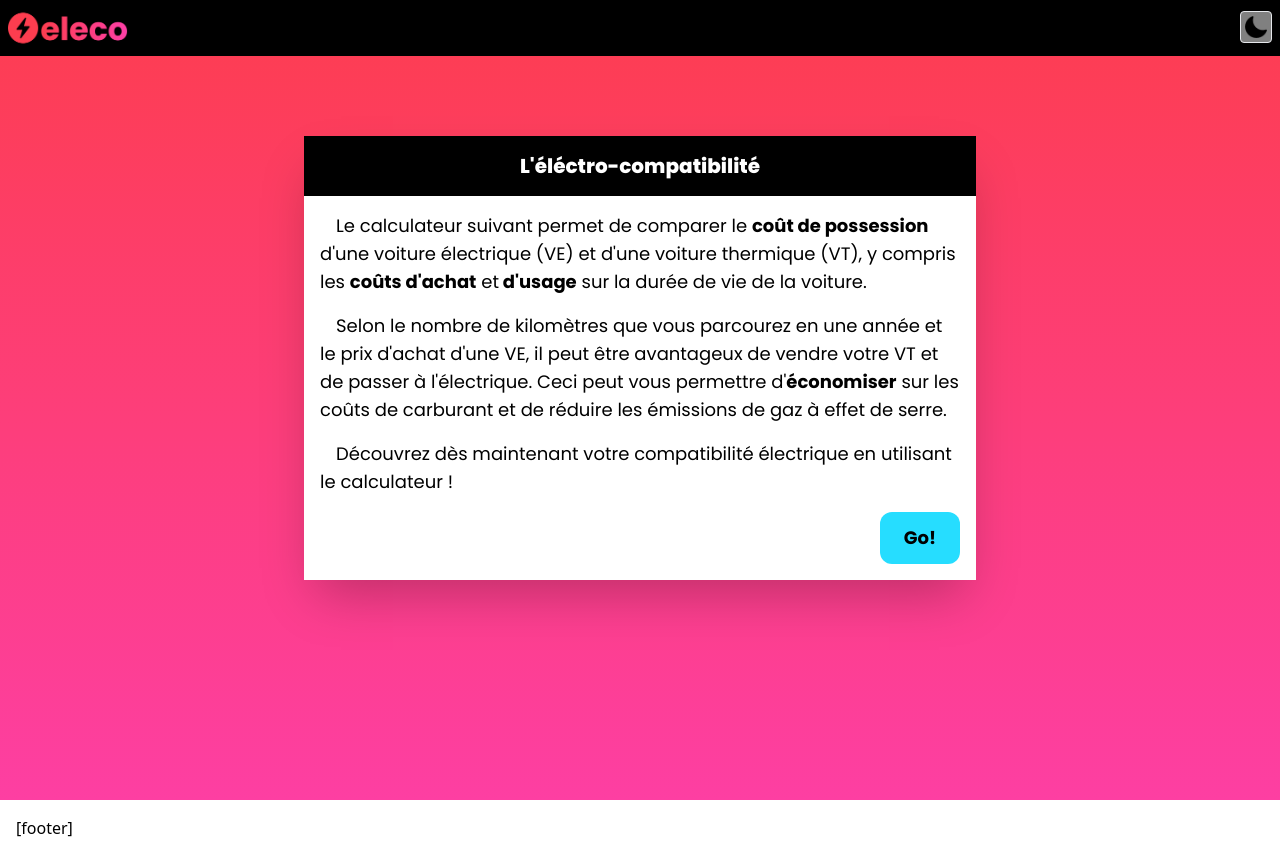
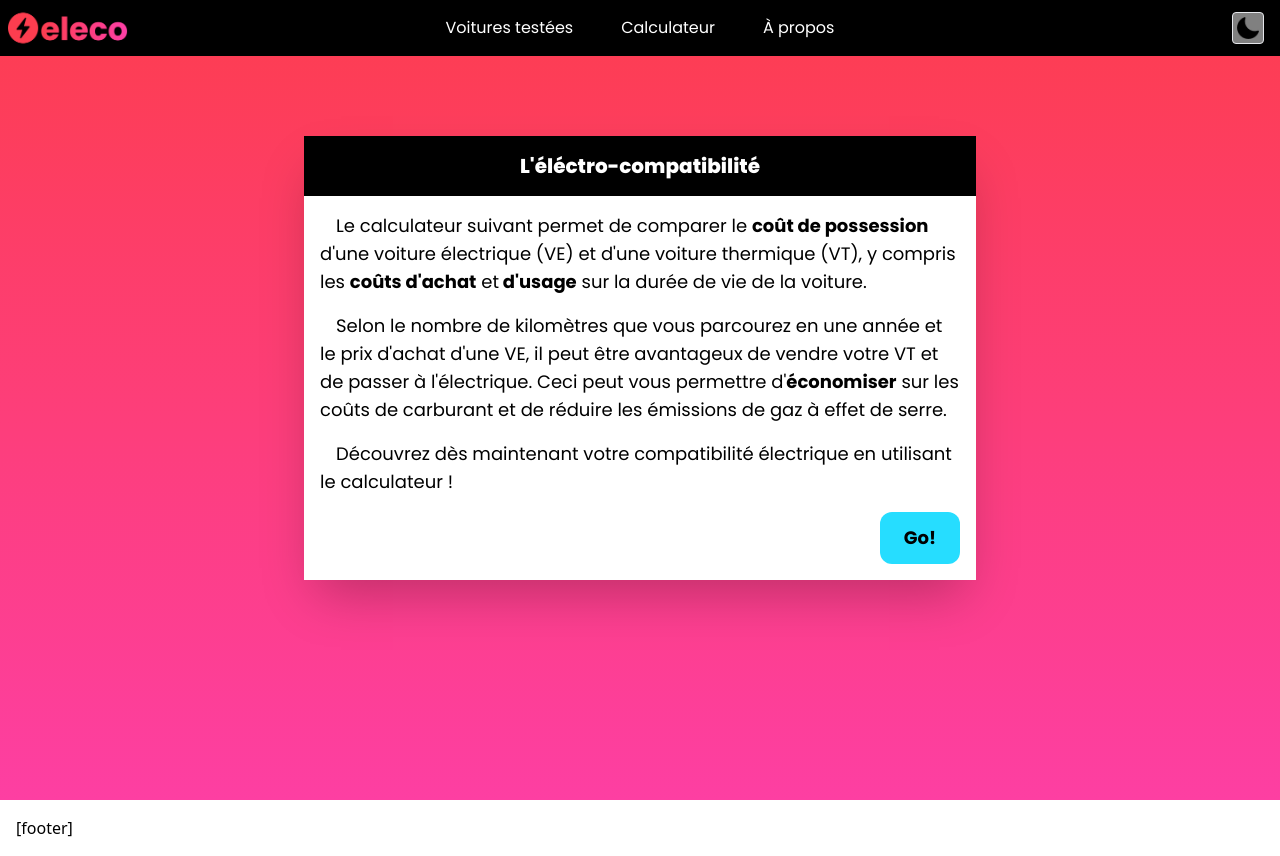
Before and after one commit to thiseas-perso/electric, a Next.js app: page /calculator in a window 1280 px wide. Built offline with nearby package versions, Linux system fonts and the light colour scheme.

Commit message:
nav responsive

```diff
--- a/components/Nav/index.js
+++ b/components/Nav/index.js
@@ -19,7 +19,7 @@ const Nav = () => {
   }
 
   return (
-    <nav className="flex items-center h-14 bg-black">
+    <nav className="flex items-center h-14 bg-black text-white justify-between sm:justify-center">
       <Link href="/" className="ml-2">
         <Image
           alt="logo"
@@ -28,9 +28,36 @@ const Nav = () => {
           className="inline-block min-w-[120px]"
         />
       </Link>
-      <div className="ml-auto mr-2">
+      <ul className="hidden sm:flex items-center mx-auto justify-center gap-12 flex-grow">
+        <li>
+          <Link
+            href="/tested-cars"
+            className="hover:border-b-2 hover:font-bold transition-all"
+          >
+            Voitures testées
+          </Link>
+        </li>
+        <li>
+          <Link
+            href="/calculator"
+            className="hover:border-b-2 hover:font-bold transition-all"
+          >
+            Calculateur
+          </Link>
+        </li>
+        <li>
+          <Link
+            href="/about"
+            className="hover:border-b-2 hover:font-bold transition-all"
+          >
+            À propos
+          </Link>
+        </li>
+      </ul>
+
+      <div className="w-32 hidden sm:flex justify-end">
         <button
-          className="w-8 h-8 p-1 bg-white/50 dark:bg-black/50"
+          className="w-8 h-8 p-1 bg-white/50 dark:bg-black/50 mr-4"
           onClick={() => setTheme(currentTheme === 'dark' ? 'light' : 'dark')}
         >
           {currentTheme === 'dark' ? (
@@ -40,6 +67,9 @@ const Nav = () => {
           )}
         </button>
       </div>
+      <div className="w-16 h-16  flex justify-center items-center sm:hidden">
+        <button className="bg-green-500 "></button>
+      </div>
     </nav>
   );
 };
--- /dev/null
+++ b/pages/about/index.js
@@ -0,0 +1,7 @@
+import React from 'react';
+
+const About = () => {
+  return <div className="min-h-screenNoNav">About</div>;
+};
+
+export default About;
--- a/pages/index.js
+++ b/pages/index.js
@@ -18,7 +18,7 @@ const Home = ({ allDataLight }) => {
     <>
       <CustomHead title="SOME TITLE" description="some description" />
       <div className="flex flex-col  min-h-screen bg-[url('../public/images/tesla_2_md_light.jpg')] bg-cover bg-center flex-grow dark:bg-[url('../public/images/tesla_2_md_night.png')]">
-        <div className="flex flex-col flex-grow gap-12 mt-[5vh] px-6">
+        <div className="flex flex-col flex-grow gap-12 mt-[5vh]  sm:mt-[10vh] px-6">
           <div className="flex flex-col  items-center">
             <h2 className="text-4xl mb-3 font-extrabold">
               ÊTES-VOUS ÉLECTRO-COMPATIBLE ?
```
